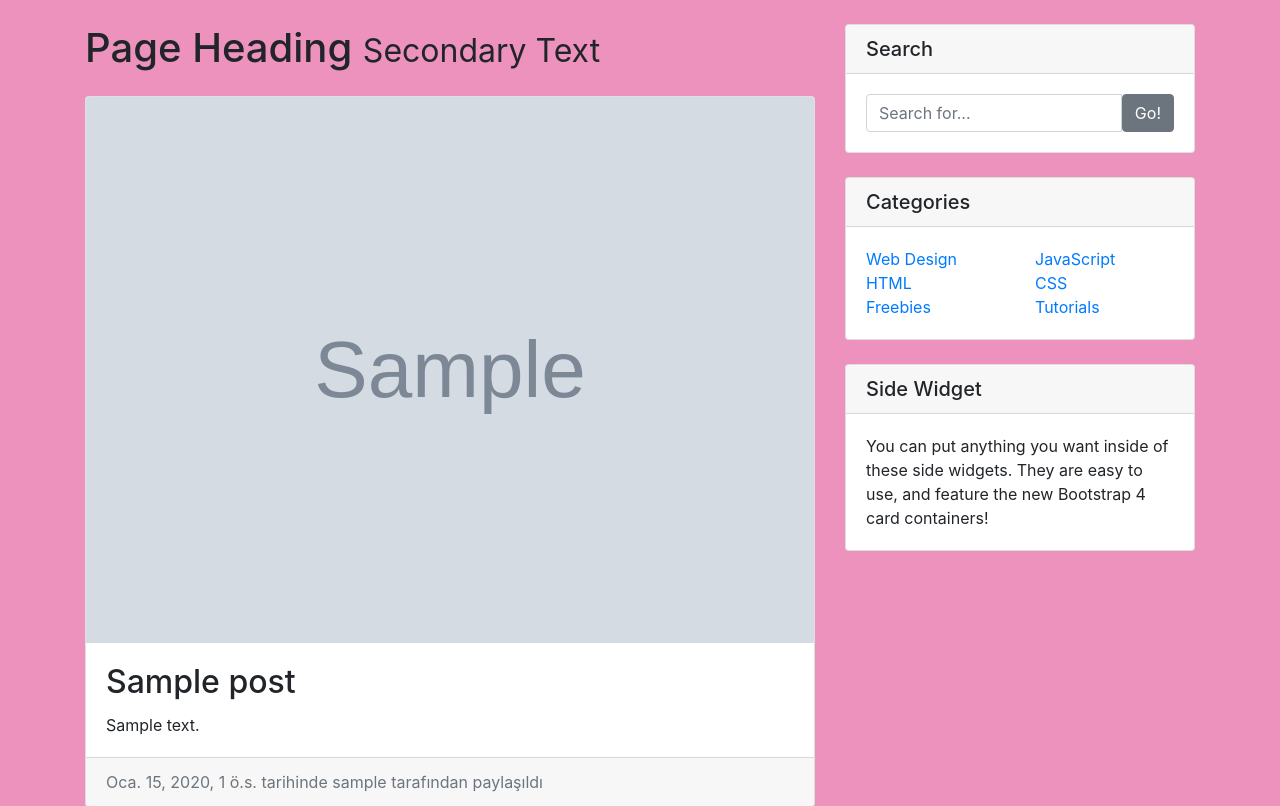
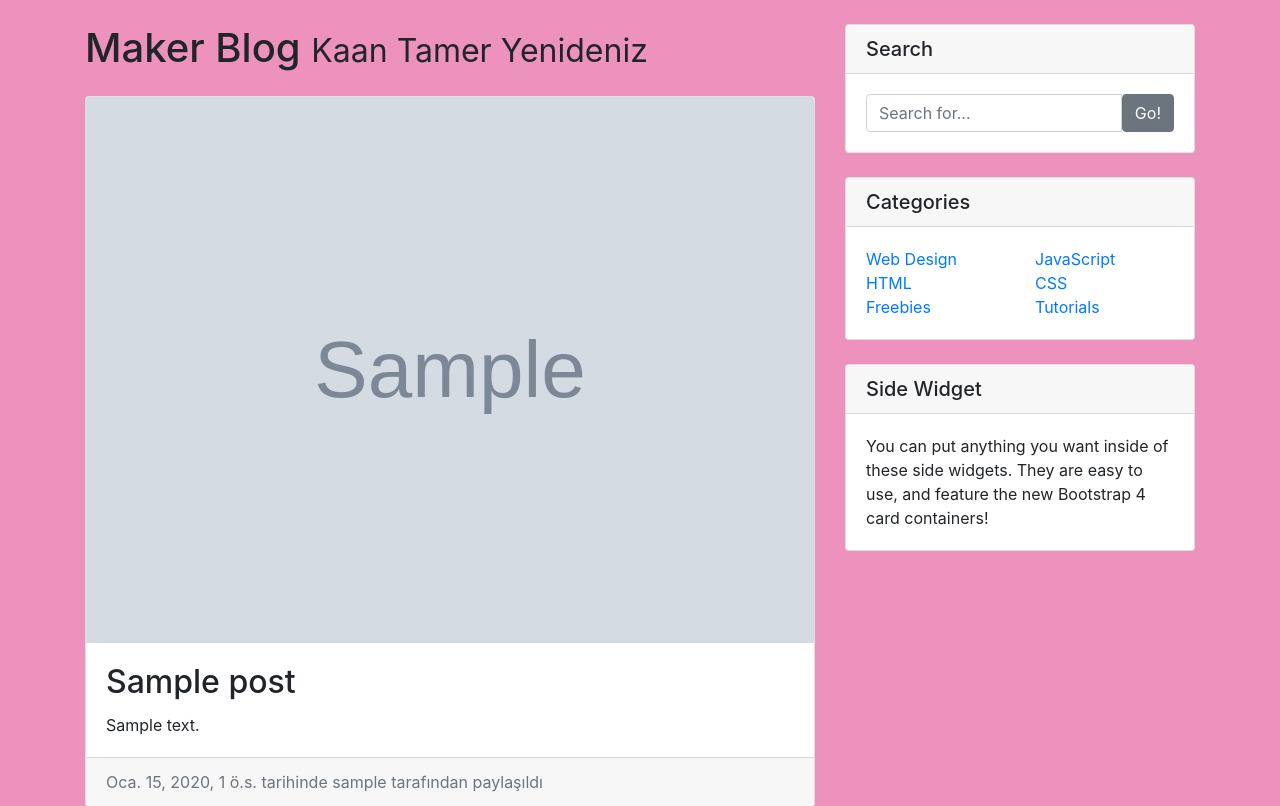
Before and after one commit to ktyenideniz/djangoblog, a Django app: template blog/templates/blog/post_list.html in a window 1280 px wide. Shown: the part 56-862 px from the top of the page. Run offline with Django 3.2, Linux system fonts and the light colour scheme; the template is opened without the code that fills it: values that come from a table or form of the project are taken from there, others are empty; tables that the repository leaves empty hold one stand-in row (values such as "Sample post"); grey boxes marked "Sample" are stand-in pictures; parts of the project's set-up code (start-up, migrations or seed data) failed here and were passed over; some libraries are stand-ins or nearby versions.

Commit message:
ucuncu commit

```diff
--- a/blog/models.py
+++ b/blog/models.py
@@ -11,7 +11,7 @@ class Post(models.Model):
 	text = models.TextField()
 	created_date = models.DateTimeField(default=timezone.now)
 	published_date = models.DateTimeField(blank = True, null = True)
-	image = models.ImageField(upload_to="gallery")
+	image = models.ImageField(upload_to="media", blank = True, null = True)
 
 	def publish(self):
 		self.published_date = timezone.now()
--- a/blog/templates/blog/post_list.html
+++ b/blog/templates/blog/post_list.html
@@ -58,14 +58,14 @@
         <!-- Blog Entries Column -->
         <div class="col-md-8">
 
-          <h1 class="my-4">Page Heading
-            <small>Secondary Text</small>
+          <h1 class="my-4">Maker Blog
+            <small>Kaan Tamer Yenideniz</small>
           </h1>
 
           {%for post in posts%}
           <!-- Blog Post -->
           <div class="card mb-4">
-            <img class="card-img-top" src="{{post.image}}"" alt="Card image cap">
+            <img class="card-img-top" src={{post.image.url}} alt="Card image cap">
             <div class="card-body">
               <h2 class="card-title">{{post.title}}</h2>
               <p class="card-text">{{post.text}}</p>
--- a/blog/urls.py
+++ b/blog/urls.py
@@ -1,3 +1,6 @@
+from django.contrib import admin
+from django.urls import path, include
+from . import views
 
 
 urlpatterns = [
```
Also changed, not shown: blog/migrations/0003_auto_20180806_2036.py (added), media/media/OZU_Program.png (renamed from media/gallery/OZU_Program.png).
